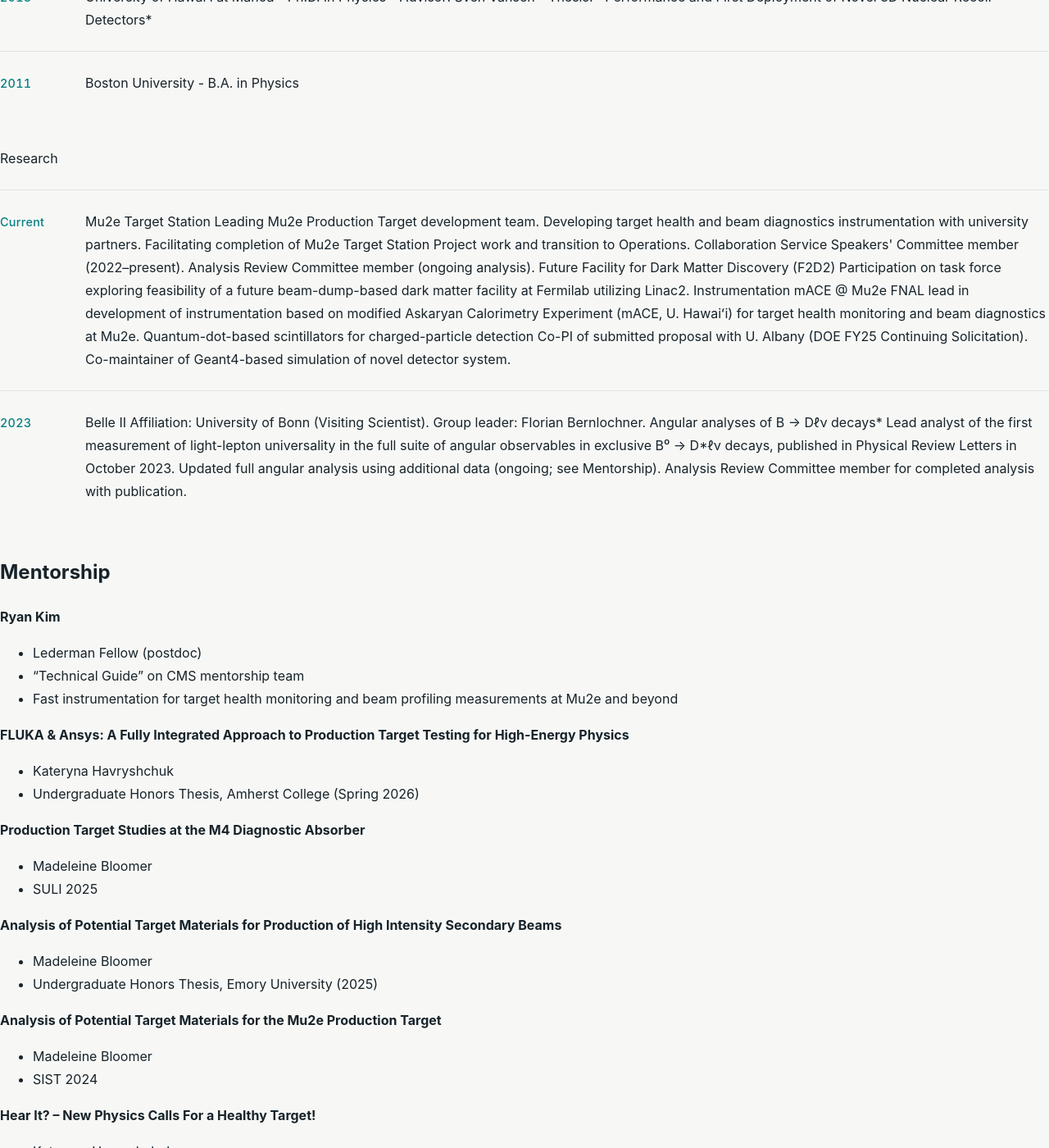
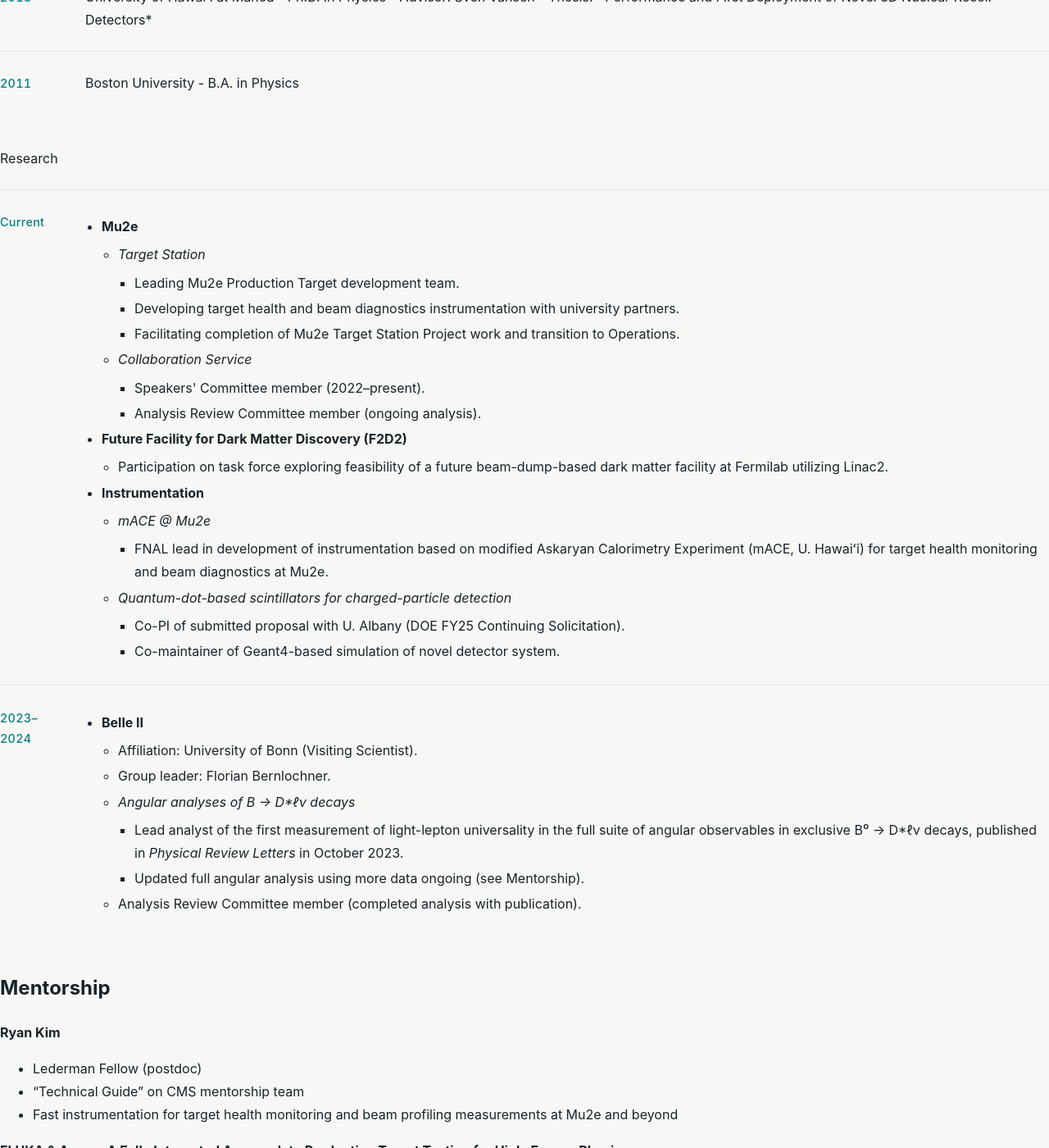
Before and after one commit to mhedges/mhedges.github.io, a Jekyll site: the page built from cv.md, in a window 1280 px wide and 1400 px high, scrolled down 556 px. Shown: the whole window at 82% size. Built offline with Jekyll 4.4.1, drawn with Linux system fonts in a browser that asks for light colours.

Commit message:
not sure what's working yet...

```diff
--- a/cv.md
+++ b/cv.md
@@ -77,7 +77,6 @@ Fermilab Associate Scientist
   </div>
 </div>
 </div>
-
 Research
 
 <div class="cv-timeline">
@@ -86,48 +85,74 @@ Research
 <div class="cv-year">Current</div>
 <div class="cv-entries">
 <div class="cv-entry">
+<ul>
+<li><strong>Mu2e</strong>
+<ul>
+<li><em>Target Station</em>
+<ul>
+<li>Leading Mu2e Production Target development team.</li>
+<li>Developing target health and beam diagnostics instrumentation with university partners.</li>
+<li>Facilitating completion of Mu2e Target Station Project work and transition to Operations.</li>
+</ul>
+</li>
+<li><em>Collaboration Service</em>
+<ul>
+<li>Speakers' Committee member (2022–present).</li>
+<li>Analysis Review Committee member (ongoing analysis).</li>
+</ul>
+</li>
+</ul>
+</li>
+<li><strong>Future Facility for Dark Matter Discovery (F2D2)</strong>
+<ul>
+<li>Participation on task force exploring feasibility of a future beam-dump-based dark matter facility at Fermilab utilizing Linac2.</li>
+</ul>
+</li>
+<li><strong>Instrumentation</strong>
+<ul>
+<li><em>mACE @ Mu2e</em>
+<ul>
+<li>FNAL lead in development of instrumentation based on modified Askaryan Calorimetry Experiment (mACE, U. Hawaiʻi) for target health monitoring and beam diagnostics at Mu2e.</li>
+</ul>
+</li>
+<li><em>Quantum-dot-based scintillators for charged-particle detection</em>
+<ul>
+<li>Co-PI of submitted proposal with U. Albany (DOE FY25 Continuing Solicitation).</li>
+<li>Co-maintainer of Geant4-based simulation of novel detector system.</li>
+</ul>
+</li>
+</ul>
+</li>
+</ul>
+</div>
+</div>
+</div>
 
-Mu2e
-Target Station
-Leading Mu2e Production Target development team.
-Developing target health and beam diagnostics instrumentation with university partners.
-Facilitating completion of Mu2e Target Station Project work and transition to Operations.
-Collaboration Service
-Speakers' Committee member (2022–present).
-Analysis Review Committee member (ongoing analysis).
-Future Facility for Dark Matter Discovery (F2D2)
-Participation on task force exploring feasibility of a future beam-dump-based dark matter facility at Fermilab utilizing Linac2.
-Instrumentation
-mACE @ Mu2e
-FNAL lead in development of instrumentation based on modified Askaryan Calorimetry Experiment (mACE, U. Hawaiʻi) for target health monitoring and beam diagnostics at Mu2e.
-Quantum-dot-based scintillators for charged-particle detection
-Co-PI of submitted proposal with U. Albany (DOE FY25 Continuing Solicitation).
-Co-maintainer of Geant4-based simulation of novel detector system.
-
+<div class="cv-year-group">
+<div class="cv-year">2023–2024</div>
+<div class="cv-entries">
+<div class="cv-entry">
+<ul>
+<li><strong>Belle II</strong>
+<ul>
+<li>Affiliation: University of Bonn (Visiting Scientist).</li>
+<li>Group leader: Florian Bernlochner.</li>
+<li><em>Angular analyses of B → D*ℓν decays</em>
+<ul>
+<li>Lead analyst of the first measurement of light-lepton universality in the full suite of angular observables in exclusive B⁰ → D*ℓν decays, published in <em>Physical Review Letters</em> in October 2023.</li>
+<li>Updated full angular analysis using more data ongoing (see Mentorship).</li>
+</ul>
+</li>
+<li>Analysis Review Committee member (completed analysis with publication).</li>
+</ul>
+</li>
+</ul>
+</div>
 </div>
 </div>
 
 </div>
 
-<div class="cv-year-group">
-<div class="cv-year">2023</div>
-<div class="cv-entries">
-<div class="cv-entry">
-
-Belle II
-Affiliation: University of Bonn (Visiting Scientist).
-Group leader: Florian Bernlochner.
-Angular analyses of B → Dℓν decays*
-Lead analyst of the first measurement of light-lepton universality in the full suite of angular observables in exclusive B⁰ → D*ℓν decays, published in Physical Review Letters in October 2023.
-Updated full angular analysis using additional data (ongoing; see Mentorship).
-Analysis Review Committee member for completed analysis with publication.
-
-</div>
-</div>
-
-</div>
-
-</div>
 ## Mentorship
 __Ryan Kim__
 - Lederman Fellow (postdoc)
```
